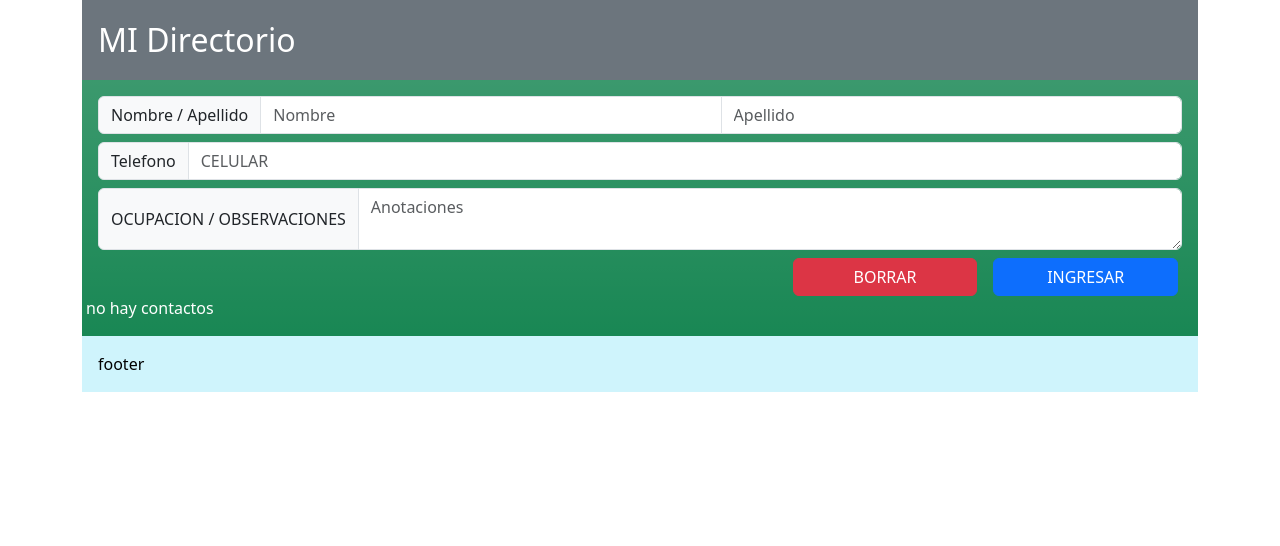
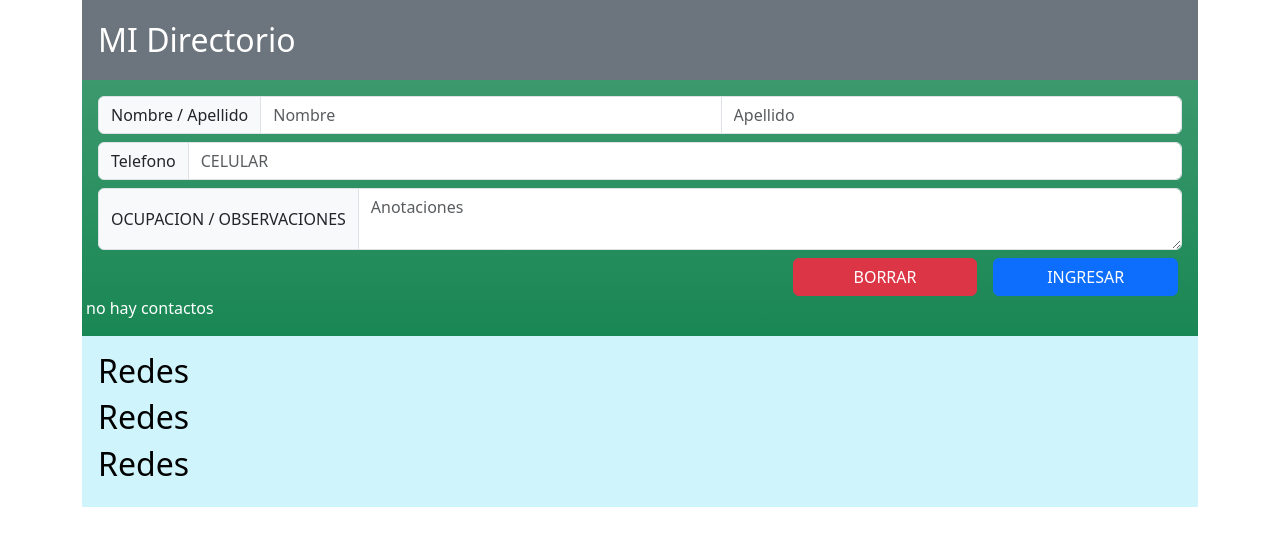
Before and after one commit to Asesorias-Ucamp/testcrud, a plain HTML site: page index.html in a window 1280 px wide. Drawn offline with nearby package versions, Linux system fonts and the light colour scheme.

Commit message:
guarda el cambio

```diff
--- a/index.html
+++ b/index.html
@@ -38,6 +38,14 @@
 
 
 
+<footer class="bg-info-subtle p-3 text-black">
+  <div>
+    <h2>Redes</h2>
+  </div><div>
+    <h2>Redes</h2>
+  </div><div>
+    <h2>Redes</h2>
+  </div>
+</footer>
 </body>
-<footer class="bg-info-subtle p-3 text-black">footer</footer>
 </html>
```
